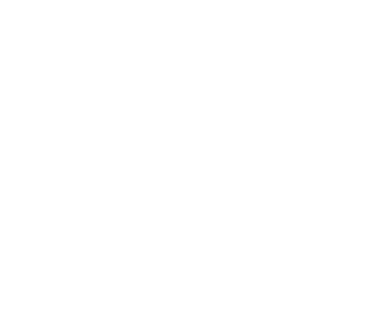
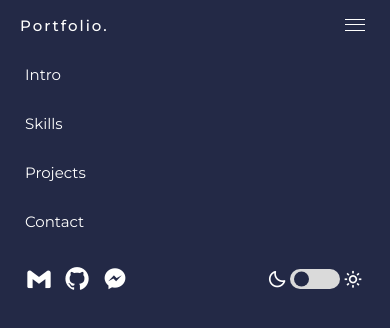
Before and after one commit to ciornecki/Portfolio, a website: page index.html in a window 390 px wide. Drawn offline with nearby package versions, Linux system fonts and the light colour scheme.

Commit message:
mobile nav / theme toggler

```diff
--- a/index.html
+++ b/index.html
@@ -1,5 +1,5 @@
 <!DOCTYPE html>
-<html lang="pl">
+<html lang="en">
 
 <head>
     <meta charset="UTF-8">
@@ -17,9 +17,41 @@
     <link rel="stylesheet" href="./dist/css/main.min.css">
     <script src="./dist/js/main.min.js" defer></script>
 </head>
+
 <body>
+    <!-- <div class="theme-toggle">
+        Turn on light mode
+    </div> -->
     <nav>
+        <h2 class="nav-title">Portfolio.</h2>
+        <div class="mobile-navbar">
+            <div class="burger-icon">
+                <div class="bar"></div>
+                <div class="bar"></div>
+                <div class="bar"></div>
+            </div>
+            <ul class="mnav-list active">
+                <a href="#" class="mnav-item intro-dly">Intro</a>
+                <a href="#" class="mnav-item skills-dly">Skills</a>
+                <a href="#" class="mnav-item projects-dly">Projects</a>
+                <a href="#" class="mnav-item contact-dly">Contact</a>
+                <li class="mnav-item nav-info info-dly">
+                    <div class="contact-info">
+                        <a href="#"><i class='bx bxl-gmail'></i></a>
+                        <a href="#"><i class='bx bxl-github'></i></a>
+                        <a href="#"><i class='bx bxl-messenger'></i></a>
 
+                    </div>
+                    <div class="theme-toggle">
+                        <i class='bx bx-moon'></i>
+                        <div class="slider">
+                            <div class="indicator"></div>
+                        </div>
+                        <i class='bx bx-sun'></i>
+                    </div>
+                </li>
+            </ul>
+        </div>
     </nav>
 </body>
 
--- a/src/js/main.js
+++ b/src/js/main.js
@@ -0,0 +1,15 @@
+const themeToggler = document.querySelector('.theme-toggle')
+const themeIndicator = document.querySelector('.indicator')
+
+themeToggler.addEventListener('click', () => {
+	document.body.classList.toggle('light-mode')
+	themeIndicator.classList.toggle('active')
+})
+
+const burgerIcon = document.querySelector('.burger-icon')
+const mnavList = document.querySelector('.mnav-list')
+
+burgerIcon.addEventListener('click', () => {
+	burgerIcon.classList.toggle('active')
+	mnavList.classList.toggle('active')
+})
--- a/src/sass/main.scss
+++ b/src/sass/main.scss
@@ -1,3 +1,12 @@
+.theme-toggle.active :root {
+	--background: #f5f5f5;
+	--headline: #232946;
+	--paragraph: #525252;
+	--button: #232946;
+	--button-text: #f5f5f5;
+	--cards: #eebbc3;
+}
+
 *,
 *::before,
 *::after {
@@ -18,3 +27,175 @@ html {
 }
 
 /*  */
+
+body {
+	--background: #232946;
+	--headline: #fffffe;
+	--paragraph: #b8c1ec;
+	--button: #eebbc3;
+	--button-text: #232946;
+	--cards: #b8c1ec;
+	--themeToggler: #b8c1ec;
+	background-color: var(--background);
+}
+body.light-mode {
+	--background: #f5f5f5;
+	--headline: #232946;
+	--paragraph: #525252;
+	--button: #232946;
+	--button-text: #f5f5f5;
+	--cards: #eebbc3;
+	--themeToggler: #232946;
+	background-color: var(--background);
+}
+
+/* BURGER-ICON */
+
+.burger-icon {
+	display: flex;
+	flex-direction: column;
+	justify-content: space-around;
+	width: 3rem;
+	height: 3rem;
+	padding: 0.7rem 0.5rem;
+	.bar {
+		width: 100%;
+		height: 0.1rem;
+		background-color: var(--headline);
+		transition: opacity 0.3s, transform 0.3s;
+	}
+}
+.burger-icon.active .bar:nth-child(1) {
+	transform: translateY(5.8px) rotate(45deg);
+}
+.burger-icon.active .bar:nth-child(2) {
+	opacity: 0;
+}
+.burger-icon.active .bar:nth-child(3) {
+	transform: translateY(-5.8px) rotate(-45deg);
+}
+
+/* NAV */
+
+nav {
+	position: fixed;
+	top: 0;
+	display: flex;
+	align-items: center;
+	gap: 1rem;
+	height: 5rem;
+	width: 100%;
+	padding: 0 2rem;
+	.nav-title {
+		font-size: 1.5rem;
+		font-weight: 500;
+		letter-spacing: 0.2rem;
+		color: var(--headline);
+	}
+	.mobile-navbar {
+		height: 100%;
+		display: flex;
+		align-items: center;
+		margin-left: auto;
+		.mnav-list {
+			display: flex;
+			flex-direction: column;
+			width: 100%;
+			list-style-type: none;
+			list-style-position: inside;
+			position: absolute;
+			left: 0;
+			top: 5rem;
+			background-color: var(--background);
+			.mnav-item {
+				text-decoration: none;
+				color: var(--headline);
+				padding: 1.5rem 2.5rem;
+				font-size: 1.5rem;
+				opacity: 0;
+				display: none;
+			}
+			.nav-info {
+				align-items: center;
+				gap: 1rem;
+				.contact-info {
+					display: flex;
+					align-items: center;
+					gap: 1rem;
+					a {
+						display: flex;
+						justify-content: center;
+						align-items: center;
+						text-decoration: none;
+						color: var(--headline);
+						font-size: 2.8rem;
+					}
+				}
+			}
+		}
+		.mnav-list.active .mnav-item {
+			display: block;
+			animation: navReveal 0.5s forwards;
+		}
+		.mnav-list.active .nav-info {
+			display: flex;
+		}
+
+		$menu-items: intro-dly skills-dly projects-dly contact-dly info-dly;
+		$i: 0;
+		@each $item in $menu-items {
+			.mnav-list.active .#{$item} {
+				animation-delay: 0s + $i;
+			}
+			$i: $i + 0.05;
+		}
+	}
+}
+
+.theme-toggle {
+	margin-left: auto;
+	display: flex;
+	align-items: center;
+	justify-content: center;
+	gap: 0.3rem;
+	width: 10rem;
+	height: 3.5rem;
+	color: var(--headline);
+	.slider {
+		position: relative;
+		width: 5rem;
+		height: 1.5rem;
+		background-color: #dadada;
+		border-radius: 500px;
+		padding: 1rem 0.5rem;
+	}
+	i {
+		font-size: 2rem;
+	}
+	.indicator {
+		position: absolute;
+		left: 0.4rem;
+		top: 50%;
+		transform: translateY(-50%);
+		height: 1.5rem;
+		width: 1.5rem;
+		background-color: #232946;
+		border-radius: 50%;
+		cursor: pointer;
+		transition: transform 0.3s;
+	}
+	.indicator.active {
+		transform: translate(190%, -50%);
+	}
+}
+
+@keyframes navReveal {
+	from {
+		opacity: 0;
+		transform: scale(0.8) translateY(-40px);
+	}
+	to {
+		opacity: 1;
+		transform: scale(1) translateY(0);
+	}
+}
```
Also changed, not shown: dist/css/main.min.css, dist/js/main.min.js, 1 other file.
